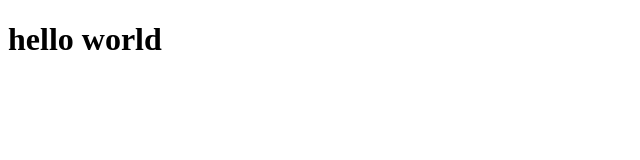
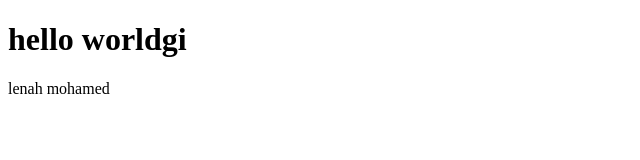
Before and after one commit to lenahmoha-cyber/lenah, a plain HTML site: page index.html in a window 1280 px wide. Shown: the whole page, without its empty margins (0-640 px from the left). Drawn offline with Linux system fonts and the light colour scheme.

Commit message:
Update index.html

```diff
--- a/index.html
+++ b/index.html
@@ -1,11 +1,12 @@
 <!DOCTYPE html>
-<htm lang="en">
+<html lang="en">
 <head>
     <meta charset="UTF-8">
     <meta name="viewport" content="width=device-width, initial-scale=1.0">
     <title>Document</title>
 </head>
 <body>
-<h1>hello world</h1>
+<h1>hello worldgi</h1>
+<p> lenah mohamed</p>
 </body>
-</htm
+</html>
```
